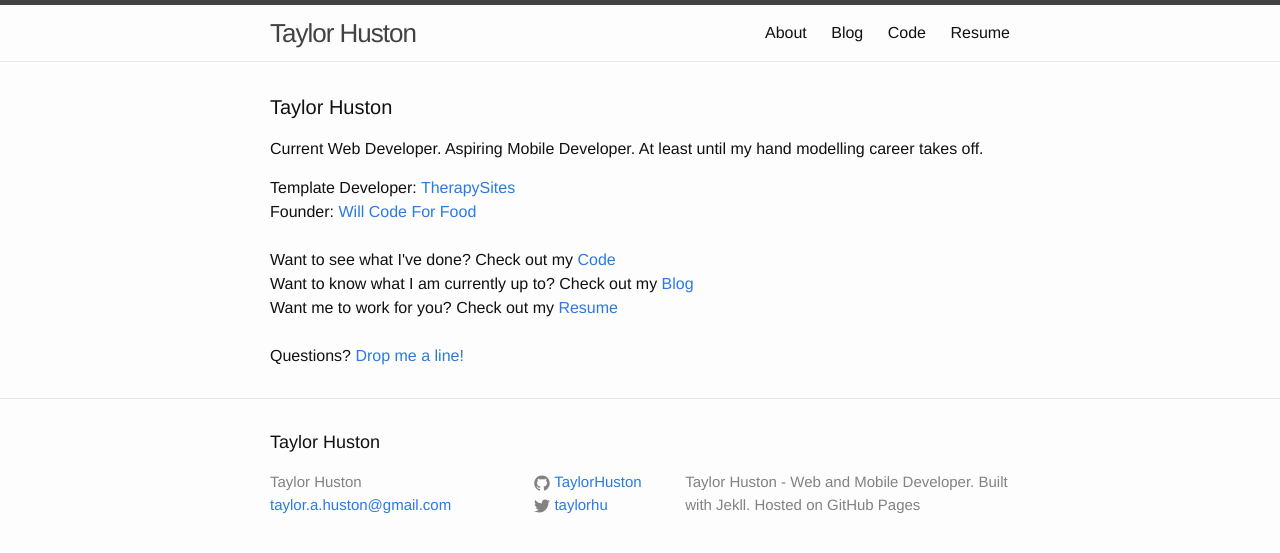
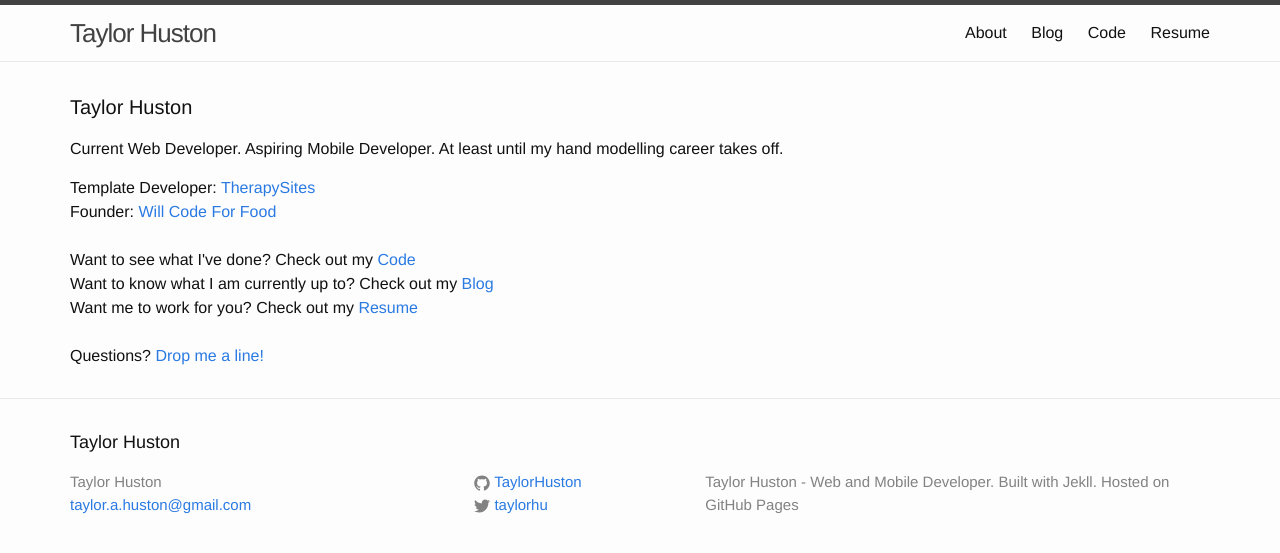
Before and after one commit to TaylorHuston/taylorhuston.github.io, a Jekyll site: the page built from index.html, in a window 1280 px wide. Shown: the top 553 px of the page. Built offline with Jekyll 4.4.1, drawn with Linux system fonts in a browser that asks for light colours.

Commit message:
Widen content

```diff
--- a/css/main.scss
+++ b/css/main.scss
@@ -22,7 +22,7 @@ $grey-color-light: lighten($grey-color, 40%);
 $grey-color-dark:  darken($grey-color, 25%);
 
 // Width of the content area
-$content-width:    800px;
+$content-width:    1200px;
 
 $on-palm:          600px;
 $on-laptop:        800px;
```
